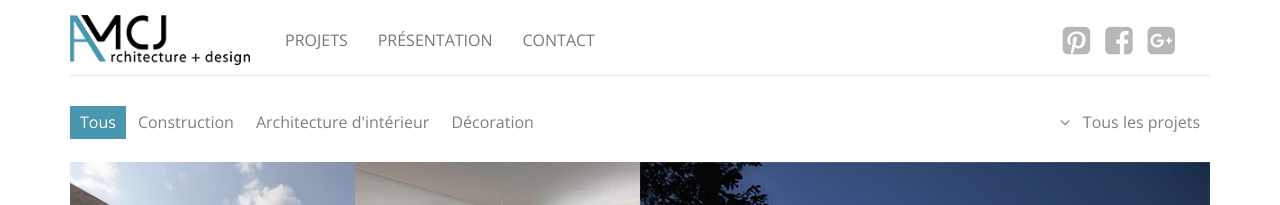
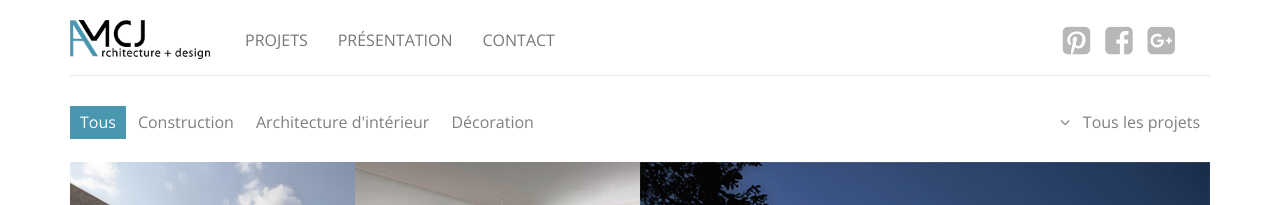
Before and after one commit to amcj-architecture/amcj-architecture.github.io, a Jekyll site: the page built from index.html, in a window 1280 px wide. Shown: the top 205 px of the page. Built offline with Jekyll 4.4.1, drawn with Linux system fonts in a browser that asks for light colours; nearby versions of some CDN libraries; Markdown is read by kramdown in place of the engine named in the settings.

Commit message:
responsive header

```diff
--- a/_layouts/default.html
+++ b/_layouts/default.html
@@ -28,10 +28,16 @@
               <div class="container-fluid">
                 <div class="navbar-header">
                   <a href="/index.html" class="navbar-brand">
-                    <img src='img/logo.png' width='180' />
+                    <img src='img/logo.png' />
                   </a>
+                  <button type="button" class="navbar-toggle collapsed" data-toggle="collapse" data-target="#menu">
+                    <span class="sr-only">Toggle navigation</span>
+                    <span class="icon-bar"></span>
+                    <span class="icon-bar"></span>
+                    <span class="icon-bar"></span>
+                  </button>
                 </div>
-                <div class="collapse navbar-collapse">
+                <div class="collapse navbar-collapse" id="menu">
                   <ul class="nav navbar-nav">
                     {% if page.url == '/index.html' %}
                       <li class='active'><a href='index.html'>PROJETS</a></li>
--- a/css/main.css
+++ b/css/main.css
@@ -21,6 +21,10 @@
   border-bottom: 1px #e7e7e7 solid;
   border-radius: 0px;
   margin-bottom: 30px;
+}
+
+.navbar-brand img{
+  width: 110px;
 }
 
 .navbar-default .container-fluid, .navbar-default .navbar-collapse{
@@ -53,7 +57,7 @@
 .navbar-default .share-buttons{
   font-size: 32px;
   margin-bottom: 0px;
-  margin-top: 15px;
+  margin-top: 0px;
 }
 
 .navbar-default .share-buttons > li > a {
@@ -163,7 +167,19 @@
   float: none;
 }
 
+.share-buttons > li{
+  float: left;
+}
+
 @media (min-width: 768px){
+  .navbar-default .share-buttons{
+    margin-top: 15px;
+  }
+
+  .navbar-brand img{
+    margin-top: 5px;
+    width: 140px;
+  }
   .project.normal{
     width: 25%;
   }
@@ -177,7 +193,7 @@
   #projects-filters > li{
     float: left;
   }
-    #projects-filters > li:last-child{
+  #projects-filters > li:last-child{
     float: right;
   }
 }
```
Also changed, not shown: 4 other files.
